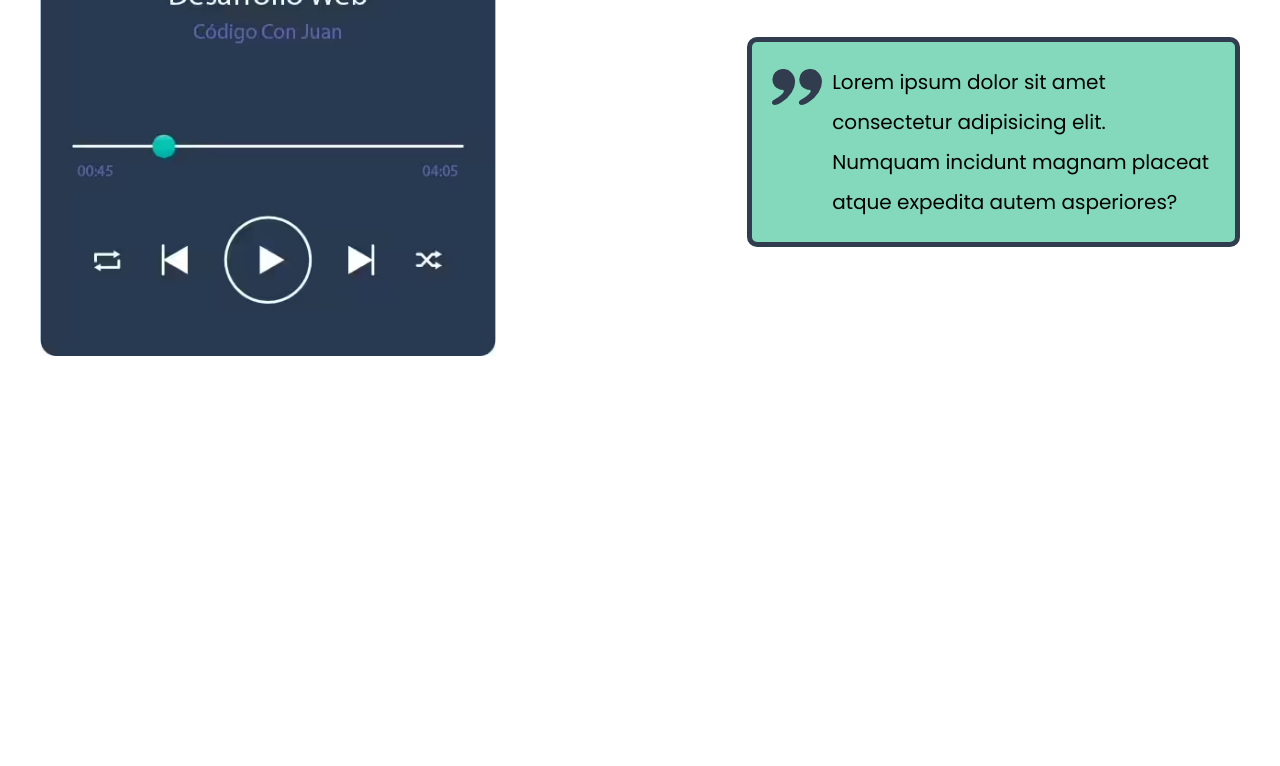
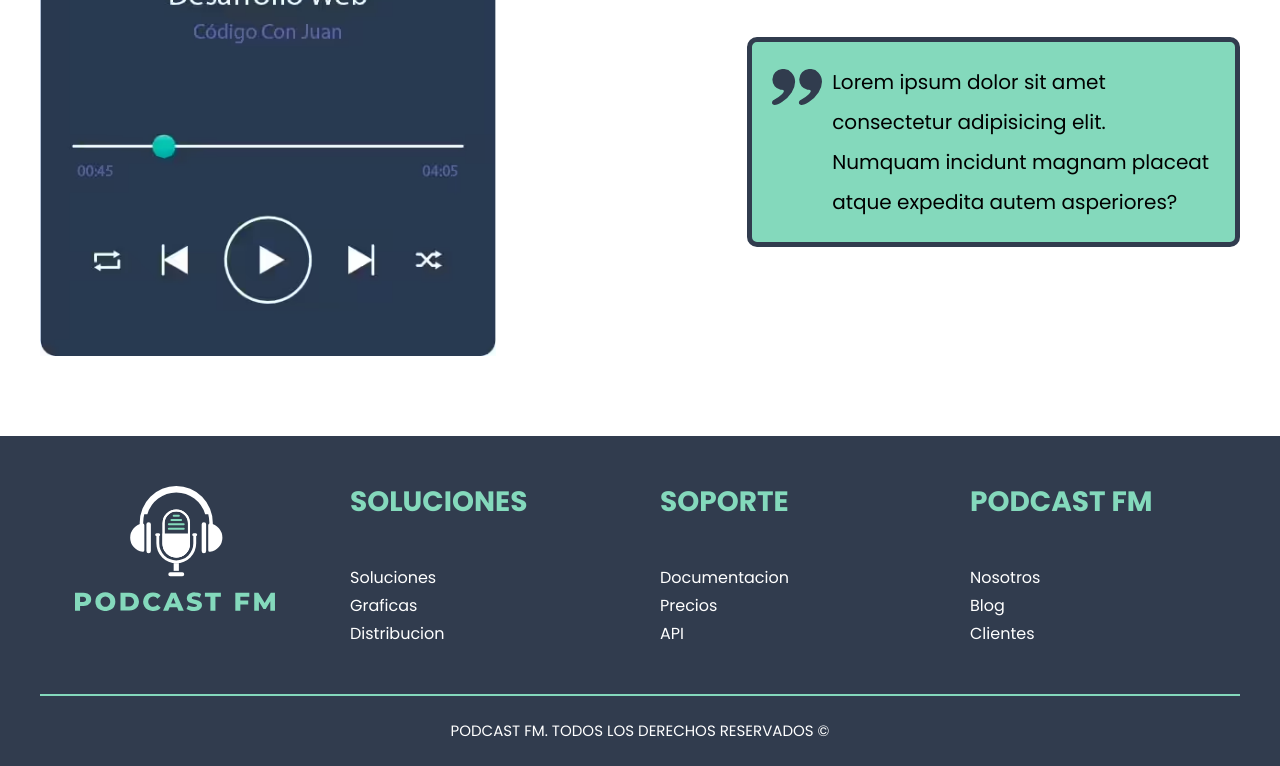
Before and after one commit to ArgenisGutierrez/pofcast_fm, a website: page index.html in a window 1280 px wide. Shown: the part 4711-5477 px from the top of the page. Before the commit the page ends 5147 px from the top, so only its background shows below. Drawn offline with Linux system fonts and the light colour scheme.

Commit message:
feat(full):Add Section Footer
Se agrego la seccion del footer con sus estilos.

```diff
--- a/index.html
+++ b/index.html
@@ -57,7 +57,7 @@
     <img src="build/img/grafica.svg" alt="grafica">
   </section>
 
-  <section class="planes seccion">
+  <main class="planes seccion">
     <div class="contenedor">
       <h2>Planes</h2>
       <p class="descripcion">Inica gratis, creece tu plan cuando sea necesario</p>
@@ -101,7 +101,7 @@
 
       </div>
     </div>
-  </section>
+  </main>
 
   <section class="contenedor seccion testimoniales">
     <div class="imagen">
@@ -128,6 +128,46 @@
 
     </div>
   </section>
+
+  <footer class="footer">
+    <div class="contenedor footer-grid">
+
+      <div class="footer-widget">
+        <img class="logo" src="build/img/logo.svg" alt="logo">
+      </div>
+
+      <div class="footer-widget">
+        <h3>Soluciones</h3>
+        <nav>
+          <a href="#">Soluciones</a>
+          <a href="#">Graficas</a>
+          <a href="#">Distribucion</a>
+        </nav>
+      </div>
+
+      <div class="footer-widget">
+        <h3>Soporte</h3>
+        <nav>
+          <a href="#">Documentacion</a>
+          <a href="#">Precios</a>
+          <a href="#">API</a>
+        </nav>
+      </div>
+
+      <div class="footer-widget">
+        <h3>Podcast fm</h3>
+        <nav>
+          <a href="#">Nosotros</a>
+          <a href="#">Blog</a>
+          <a href="#">Clientes</a>
+        </nav>
+      </div>
+
+    </div>
+
+    <p class="copyright">Podcast FM. Todos los derechos reservados &copy;</p>
+  </footer>
+
 </body>
 
 </html>
--- /dev/null
+++ b/src/scss/ui/_footer.scss
@@ -0,0 +1,65 @@
+@use 'base/variables' as v;
+@use 'base/mixins' as m;
+
+.footer {
+  background-color: v.$secundario;
+  color: v.$blanco;
+
+  .footer-grid {
+    padding: 5rem 0;
+
+    @include m.tablet {
+      @include m.grid(4, 4rem);
+    }
+  }
+
+  .logo {
+    max-width: 20rem;
+    margin: 0 auto 5rem auto;
+
+    @include m.tablet {
+      margin-bottom: 0;
+    }
+  }
+
+  .footer-widget {
+    margin-bottom: 2rem;
+
+    @include m.tablet {
+      margin-bottom: 0;
+    }
+
+    h3 {
+      color: v.$primario;
+      text-align: left;
+
+      @include m.tablet {
+        margin-bottom: 5rem;
+      }
+    }
+  }
+
+  nav {
+    a {
+      display: block;
+      color: v.$blanco;
+      text-align: left;
+      margin-bottom: 1rem;
+
+      &:last-of-type {
+        margin-bottom: 0;
+      }
+    }
+  }
+
+  .copyright {
+    text-align: center;
+    color: v.$blanco;
+    margin: 0 auto;
+    border-top: 2px solid v.$primario;
+    padding: 2rem;
+    max-width: 120rem;
+    font-size: 1.5rem;
+    text-transform: uppercase;
+  }
+}
--- a/src/scss/ui/_index.scss
+++ b/src/scss/ui/_index.scss
@@ -5,3 +5,4 @@
 @forward 'estadisticas';
 @forward 'planes';
 @forward 'testimoniales';
+@forward 'footer';
```
Also changed, not shown: build/css/app.css, 1 other file.
